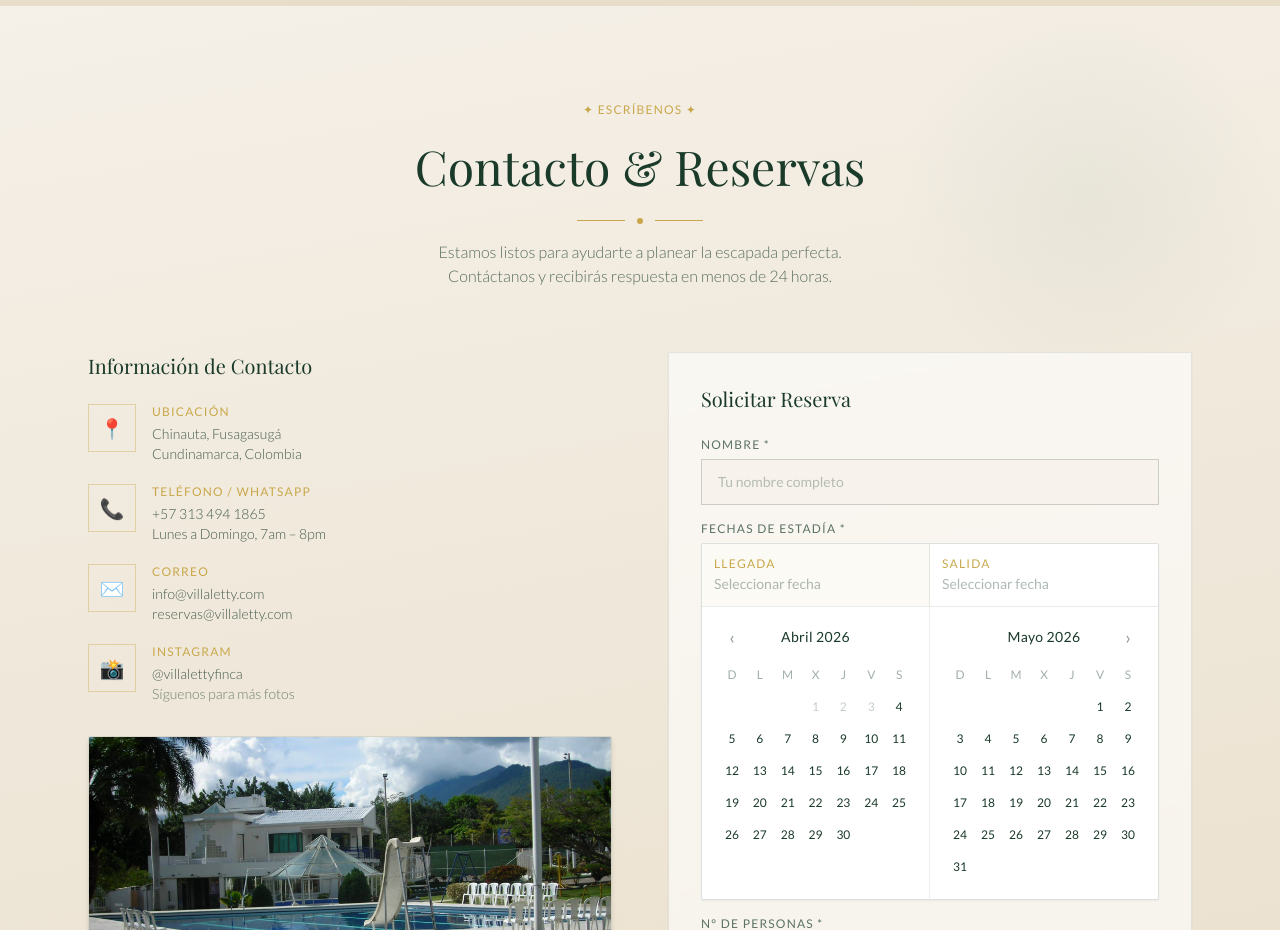
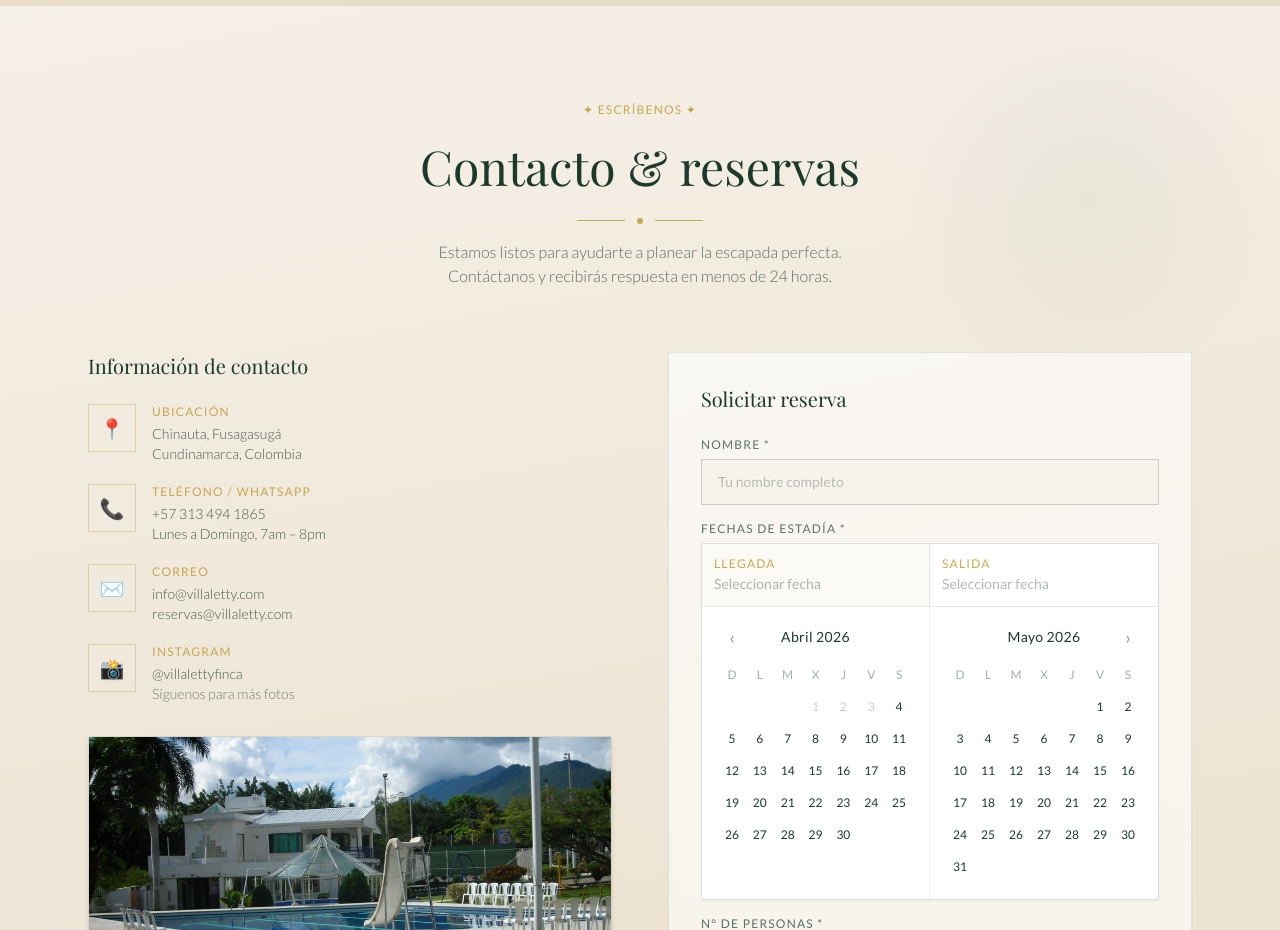
Before and after one commit to Dangod-spec/villa-letty, a Next.js app: page / in a window 1280 px wide. Shown: the part 6080-7010 px from the top of the page. Built offline with nearby package versions, Linux system fonts and the light colour scheme; a web font is replaced by a local one.

Commit message:
Update Contacto.tsx

```diff
--- a/app/components/Contacto.tsx
+++ b/app/components/Contacto.tsx
@@ -308,7 +308,7 @@ export default function Contacto() {
             className="text-verde-oscuro mb-4"
             style={{ fontFamily: "'Playfair Display', serif", fontSize: 'clamp(2rem, 5vw, 3rem)' }}
           >
-            Contacto & Reservas
+            Contacto & reservas
           </h2>
           <div className="flex items-center justify-center gap-3 mb-4">
             <div className="h-px w-12 bg-dorado" />
@@ -328,7 +328,7 @@ export default function Contacto() {
                 className="text-verde-oscuro mb-6 text-xl"
                 style={{ fontFamily: "'Playfair Display', serif" }}
               >
-                Información de Contacto
+                Información de contacto
               </h3>
               <div className="space-y-5">
                 {infoItems.map((item) => (
@@ -392,7 +392,7 @@ export default function Contacto() {
                   className="text-verde-oscuro mb-6 text-xl"
                   style={{ fontFamily: "'Playfair Display', serif" }}
                 >
-                  Solicitar Reserva
+                  Solicitar reserva
                 </h3>
                 <form onSubmit={handleSubmit} className="space-y-4">
                   <div>
```
